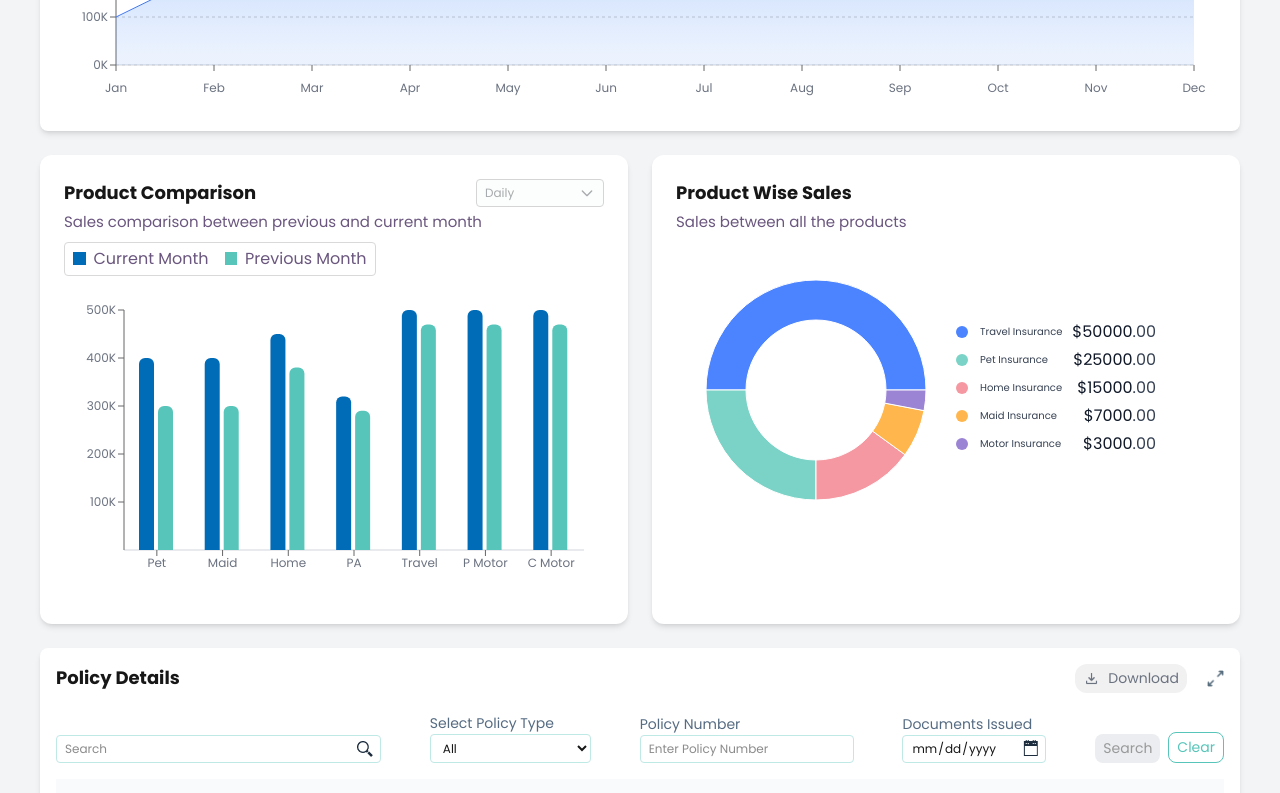
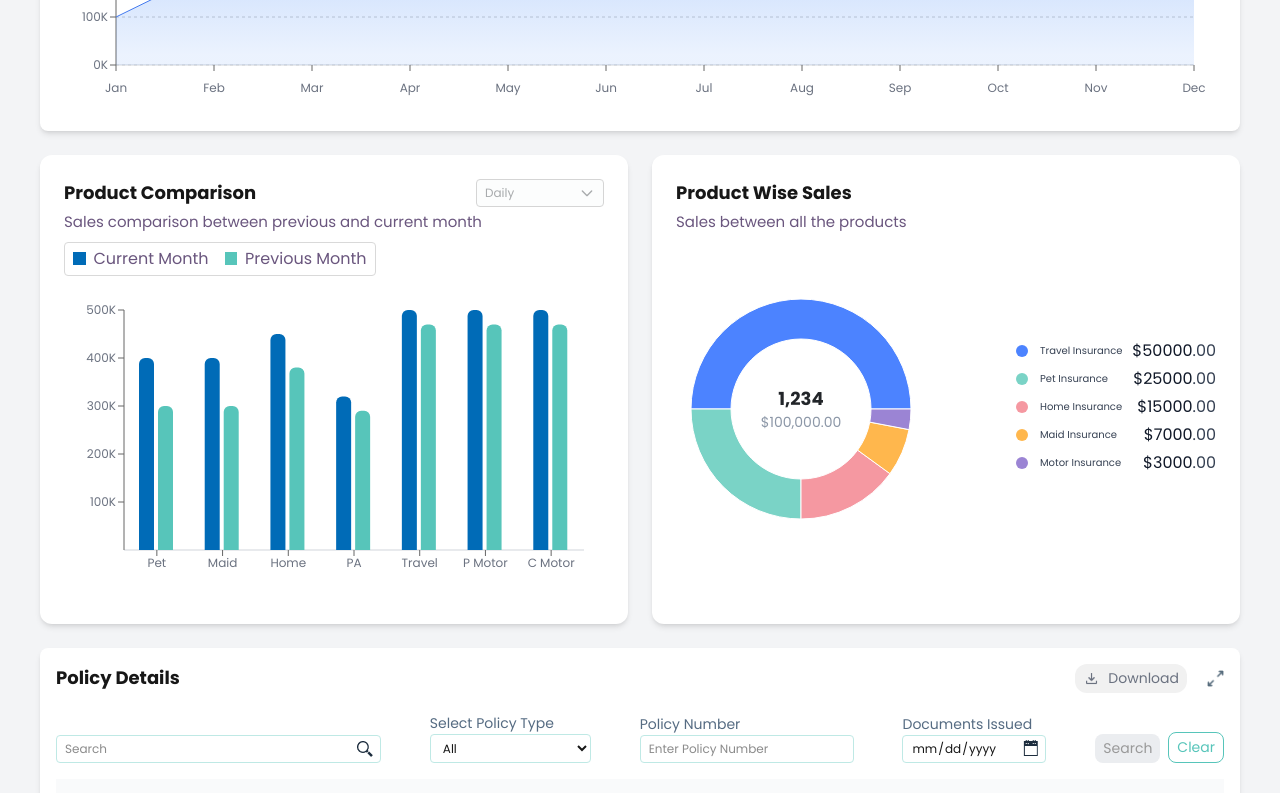
Before and after one commit to anandverma3141/iii-sales-dashboard, a Next.js app: page / in a window 1280 px wide. Shown: the part 696-1489 px from the top of the page. Built offline with nearby package versions, Linux system fonts and the light colour scheme; a web font is replaced by a local one.

Commit message:
added Product Wise Sales in graph

```diff
--- a/src/app/components/ProductSales.jsx
+++ b/src/app/components/ProductSales.jsx
@@ -9,8 +9,6 @@ const data = [
   { name: "Motor Insurance", value: 3000, color: "#9B84D4" },
 ];
 
-const COLORS = ["#2563eb", "#10b981", "#fbbf24", "#ef4444", "#8b5cf6"];
-
 export default function ProductSales() {
   return (
     <div className="bg-white p-6 rounded-xl shadow-md">
@@ -21,9 +19,11 @@ export default function ProductSales() {
         Sales between all the products
       </p>
 
-      <div className="flex items-center mt-4">
-
-          <PieChart width={280} height={280}>
+      <div className="flex items-center mt-[50px] justify-between">
+        {/* Pie Chart */}
+        <div className="max-w-[250px] w-full h-[250px] relative">
+          <ResponsiveContainer width="100%" height={250}>
+            <PieChart width={250} height={250}>
               <Pie
                 data={data}
                 cx="50%"
@@ -38,8 +38,12 @@ export default function ProductSales() {
               </Pie>
               <Tooltip />
             </PieChart>
-
-
+          </ResponsiveContainer>
+          <div className="flex flex-col items-center absolute top-[50%] left-[50%] transform -translate-x-1/2 -translate-y-1/2">
+            <span className="text-[18px] font-bold text-[#222529]">1,234</span>
+            <span className="text-[14px] text-[#8C97A7]">$100,000.00</span>
+          </div>
+        </div>
         <div className="w-[200px]">
           {data.map((item, index) => (
             <div key={index} className="flex items-center justify-between mb-1">
```
Lines whose indentation alone changed are shown as unchanged.
